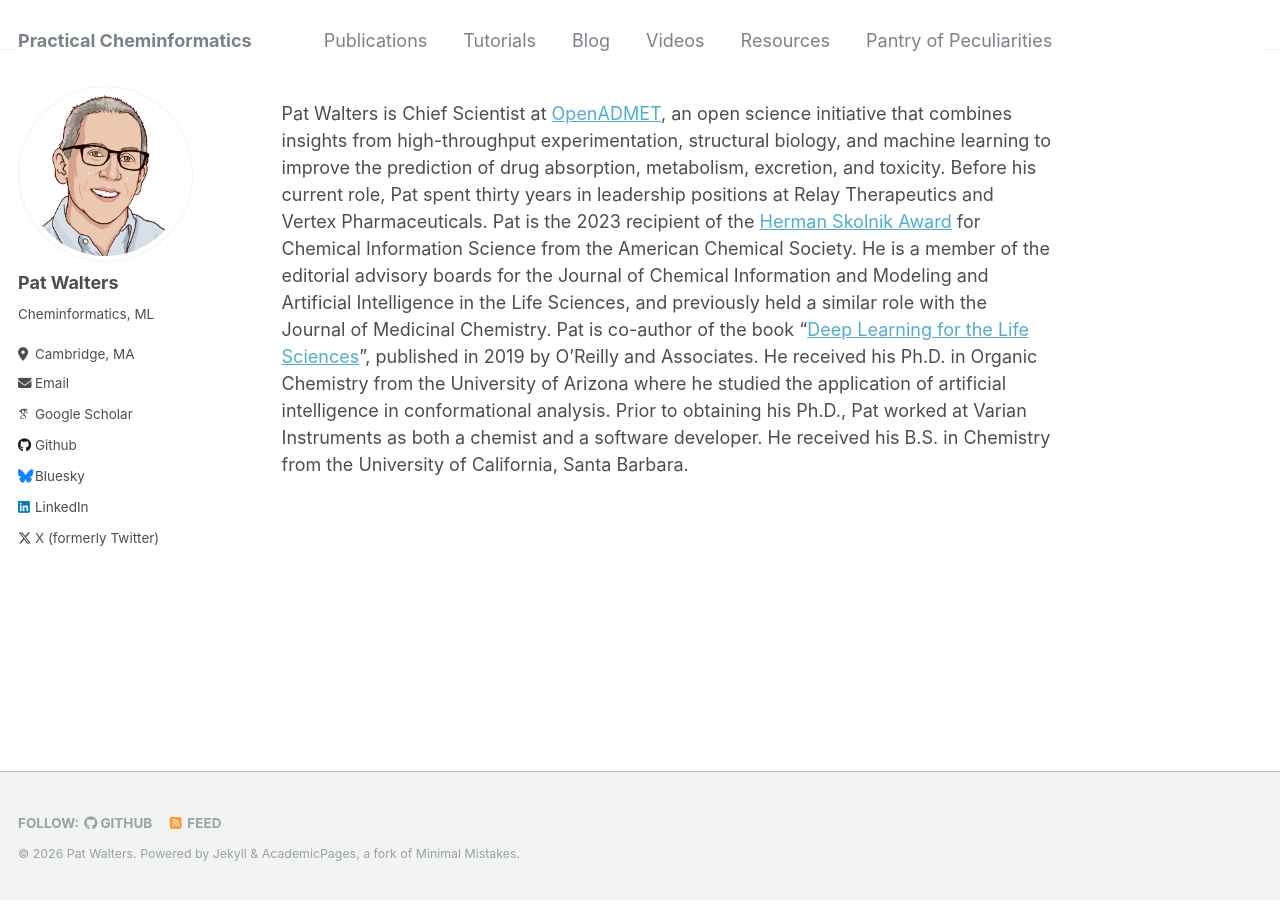
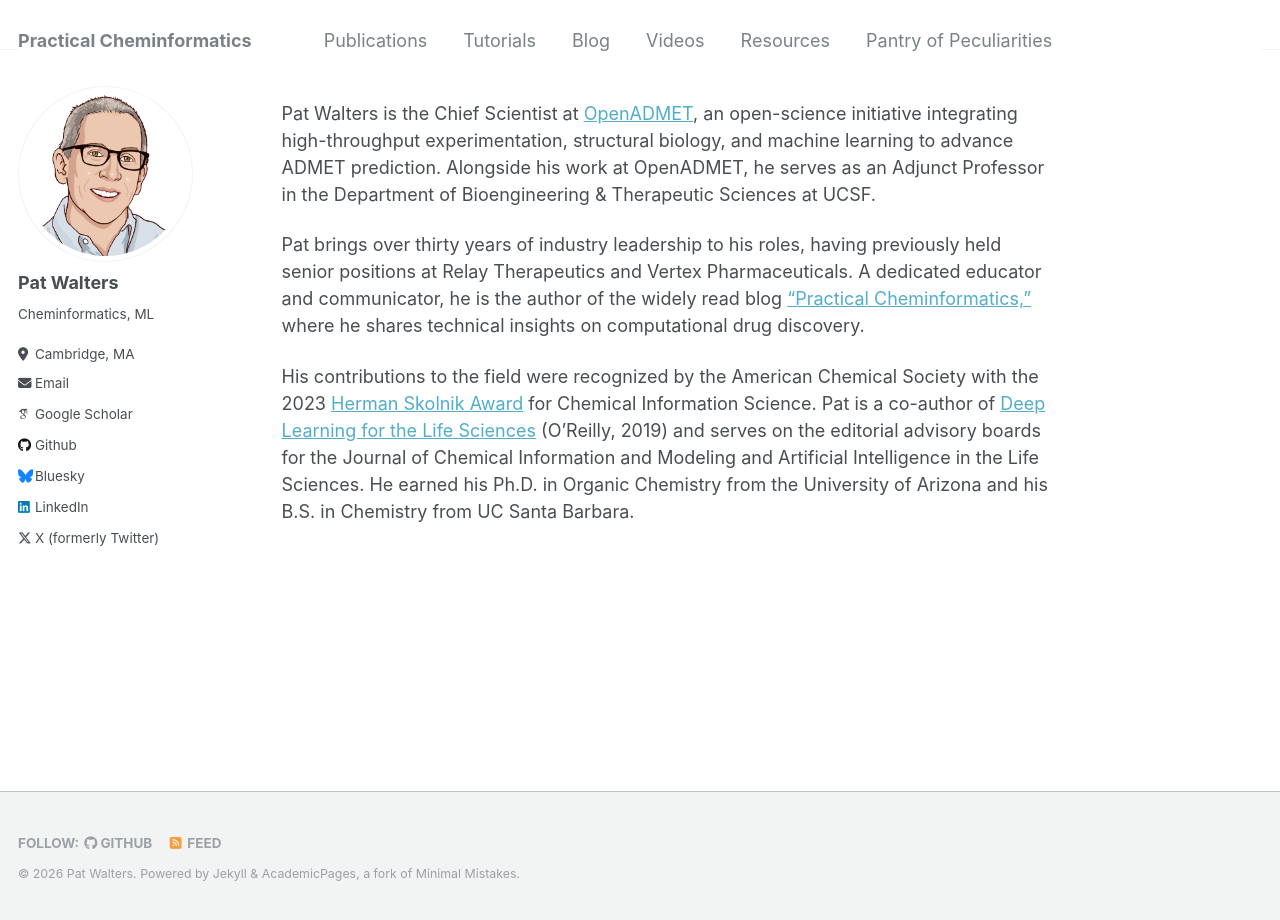
Before and after one commit to PatWalters/patwalters.github.io, a Jekyll site: the page built from _pages/about.md, in a window 1280 px wide. Built offline with Jekyll 4.4.1, drawn with Linux system fonts in a browser that asks for light colours; some web fonts are replaced.

Commit message:
updates to about.md

```diff
--- a/_pages/about.md
+++ b/_pages/about.md
@@ -6,4 +6,8 @@
   - /about/
   - /about.html
 ---
-Pat Walters is Chief Scientist at [OpenADMET](https://openadmet.org/), an open science initiative that combines insights from high-throughput experimentation, structural biology, and machine learning to improve the prediction of drug absorption, metabolism, excretion, and toxicity. Before his current role, Pat spent thirty years in leadership positions at Relay Therapeutics and Vertex Pharmaceuticals. Pat is the 2023 recipient of the [Herman Skolnik Award](https://www.acscinf.org/latest-news/2023-skolnik-winner-dr-patrick-walters) for Chemical Information Science from the American Chemical Society.  He is a member of the editorial advisory boards for the Journal of Chemical Information and Modeling and Artificial Intelligence in the Life Sciences, and previously held a similar role with the Journal of Medicinal Chemistry.  Pat is co-author of the book “[Deep Learning for the Life Sciences](https://www.amazon.com/Deep-Learning-Life-Sciences-Microscopy/dp/1492039837/)”, published in 2019 by O’Reilly and Associates. He received his Ph.D. in Organic Chemistry from the University of Arizona where he studied the application of artificial intelligence in conformational analysis. Prior to obtaining his Ph.D.,  Pat worked at Varian Instruments as both a chemist and a software developer. He received his B.S. in Chemistry from the University of California, Santa Barbara.
+Pat Walters is the Chief Scientist at [OpenADMET](https://openadmet.org/), an open-science initiative integrating high-throughput experimentation, structural biology, and machine learning to advance ADMET prediction. Alongside his work at OpenADMET, he serves as an Adjunct Professor in the Department of Bioengineering & Therapeutic Sciences at UCSF.
+
+Pat brings over thirty years of industry leadership to his roles, having previously held senior positions at Relay Therapeutics and Vertex Pharmaceuticals. A dedicated educator and communicator, he is the author of the widely read blog ["Practical Cheminformatics,"](https://patwalters.github.io/year-archive/) where he shares technical insights on computational drug discovery.
+
+His contributions to the field were recognized by the American Chemical Society with the 2023 [Herman Skolnik Award](https://www.acscinf.org/latest-news/2023-skolnik-winner-dr-patrick-walters) for Chemical Information Science. Pat is a co-author of [Deep Learning for the Life Sciences](https://www.amazon.com/Deep-Learning-Life-Sciences-Microscopy/dp/1492039837/) (O’Reilly, 2019) and serves on the editorial advisory boards for the Journal of Chemical Information and Modeling and Artificial Intelligence in the Life Sciences. He earned his Ph.D. in Organic Chemistry from the University of Arizona and his B.S. in Chemistry from UC Santa Barbara.
```
